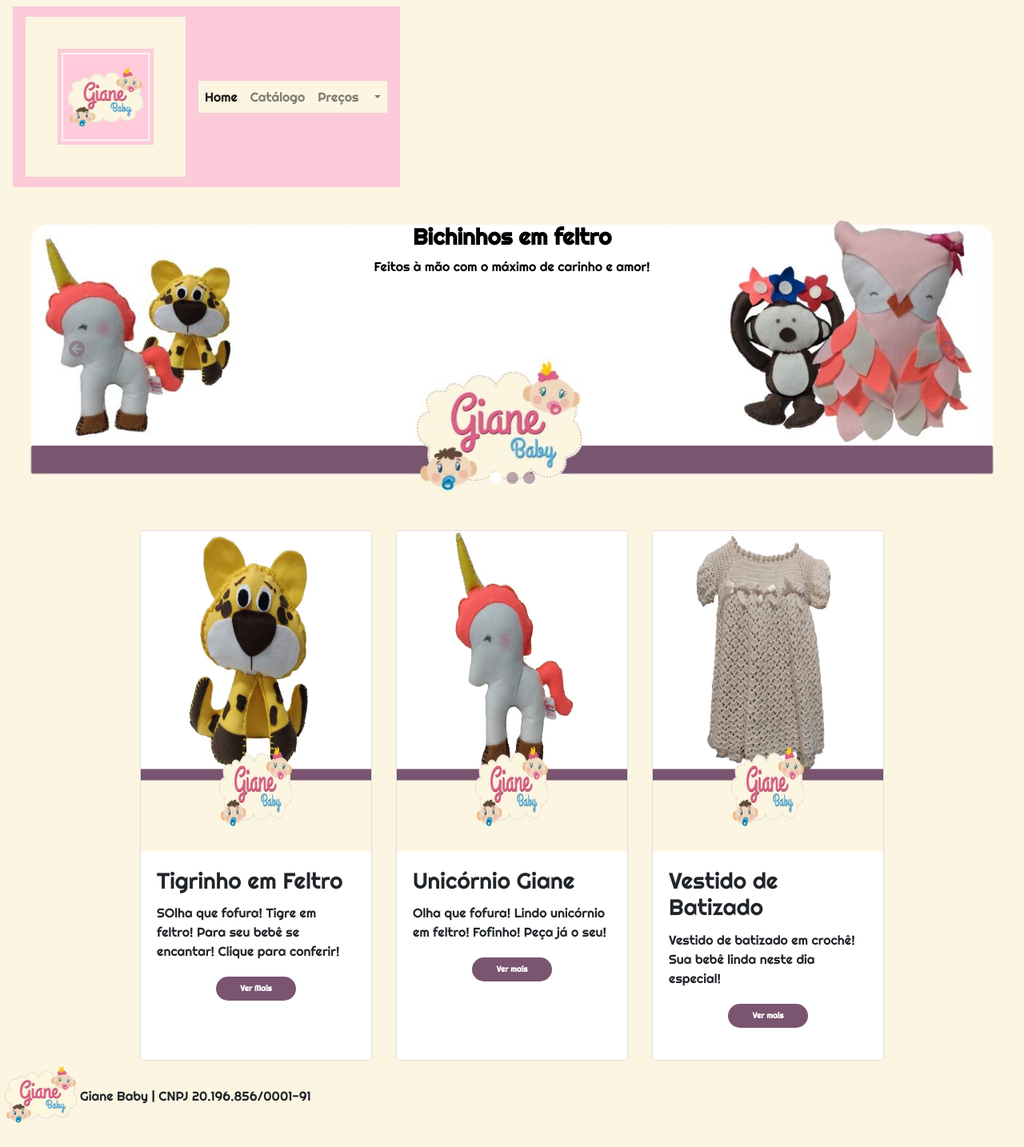
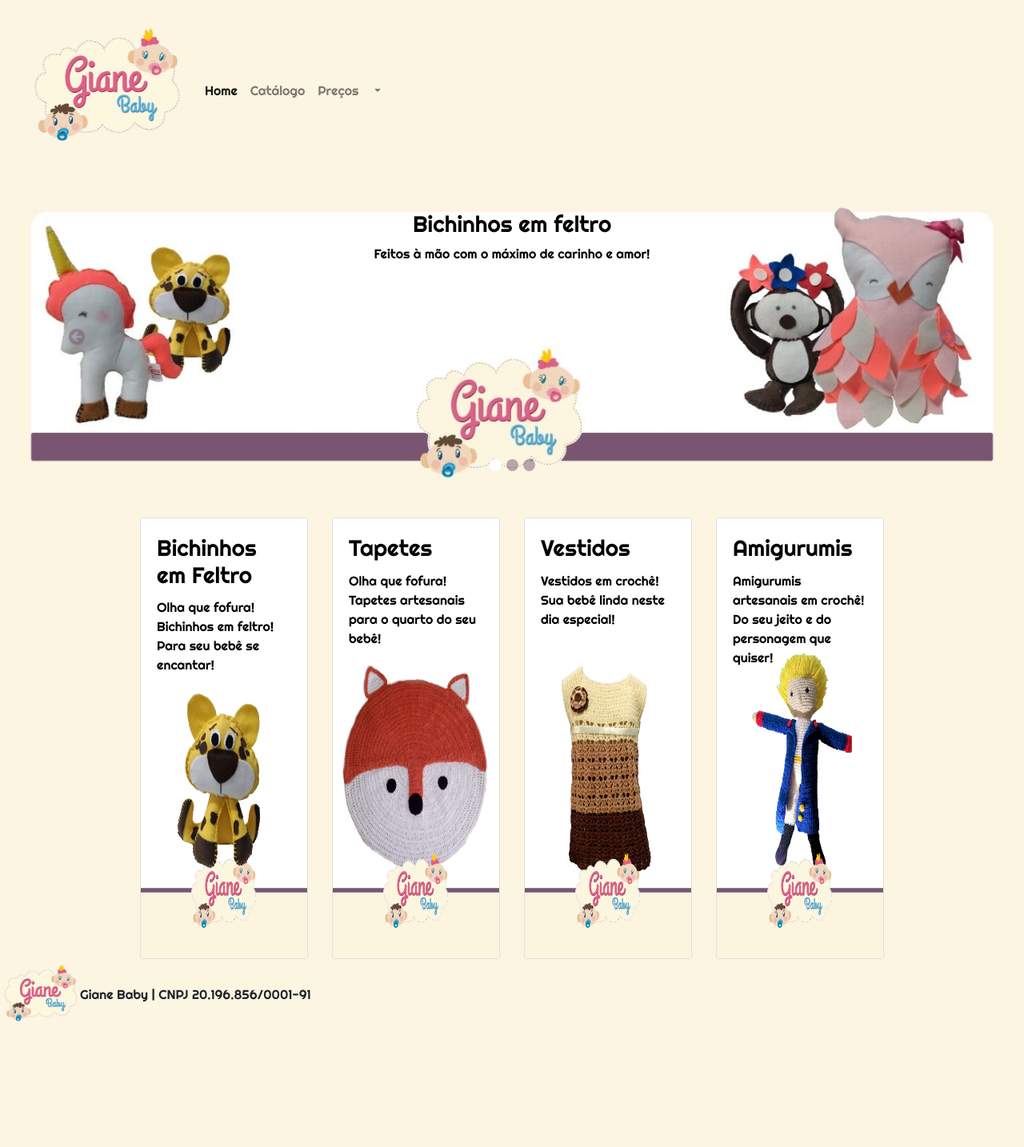
Before and after one commit to rafaoctavio/Giane-Baby, a PHP site: page / in a window 1280 px wide. Shown: the whole page at 80% size. After the commit the page ends 1277 px from the top, so only its background shows below. Run offline with PHP 8.4, Linux system fonts and the light colour scheme.

Commit message:
alterando navbar, fontes, e layout dos cards

```diff
--- a/assets/css/style.css
+++ b/assets/css/style.css
@@ -7,10 +7,16 @@
     font-family: 'Righteous', sans-serif;
 }
 
+
+header,  {
+    background-color: #795571;
+
+}
+
 h5 {
     background-color: transparent;
     font-size: 1.75rem;
-    font-weight: 600;
+    font-weight: 400;
 }
 
 
@@ -63,13 +69,7 @@ body {
     color: black;
     text-align: center;
 }
-.carousel-item {
-    background-color: transparent !important;
-    min-height: 30px;
-    width: inherit;
-    height: auto;
 
-}
 
 li[data-target="#carouselExampleCaptions"] {
     width: 15px;
@@ -106,6 +106,16 @@ h3 {
 
 }
 
+.card-img-overlay {
+    background: transparent;
+    color: black;
+    position: absolute;
+    top: 0;
+    right: 0;
+    bottom: 0;
+    left: 0;
+    padding: 1.25rem;
+}
 .card-body {
     background-color: #fff;
     -ms-flex: 1 1 auto;
--- a/index.html
+++ b/index.html
@@ -14,8 +14,8 @@
   <body>
     <header>
       <nav class="navbar navbar-expand-lg navbar-light bg-light">
-        <nav class="navbar navbar-light" style="background-color: #FBCBD9;">
-        <a class="navbar-brand" href="#"><img src="img/logo.png" width="200px" height="auto"></a>
+        <nav class="navbar navbar-light">
+        <a class="navbar-brand" href="#"><img src="img/logo_no_bg.png" width="200px" height="auto"></a>
         <button class="navbar-toggler" type="button" data-toggle="collapse" data-target="#navbarNavDropdown"
           aria-controls="navbarNavDropdown" aria-expanded="false" aria-label="Toggle navigation">
           <span class="navbar-toggler-icon"></span>
@@ -88,27 +88,35 @@
       <article class="card-deck mx-3">
         <h2 class="subtitulo my-3"></h2>
         <div class="card" style="width: 18rem" ;>
-          <img src="img/bg1.jpg" class="card-img-top" width="400px" height="400px" alt="meu card">
-          <div class="card-body">
-            <h3 class="card-title">Tigrinho em Feltro</h3>
-            <p class="card-text">SOlha que fofura! Tigre em feltro! Para seu bebê se encantar! Clique para conferir!</p>
-            <a href="#" class="btn btn-primary">Ver Mais</a>
+          <img src="img/card1.jpg" class="card-img-top" width="370px" height="550px" alt="meu card">
+          <div class="card-img-overlay">
+            <h3 class="card-title">Bichinhos em Feltro</h3>
+            <p class="card-text">Olha que fofura! Bichinhos em feltro! Para seu bebê se encantar!</p>
+            <a href="#" class="stretched-link"></a>
           </div>
         </div>
         <div class="card" style="width: 18rem;">
-          <img src="img/bg2.jpg" class="card-img-top" width="400px" height="400px" alt="meu card">
-          <div class="card-body">
-            <h3 class="card-title">Unicórnio Giane</h3>
-            <p class="card-text">Olha que fofura! Lindo unicórnio em feltro! Fofinho! Peça já o seu!</p>
-            <a href="#" class="btn btn-primary">Ver mais</a>
+          <img src="img/card2.jpg" class="card-img-top" width="370px" height="550px" alt="meu card">
+          <div class="card-img-overlay">
+            <h3 class="card-title">Tapetes</h3>
+            <p class="card-text">Olha que fofura! Tapetes artesanais para o quarto do seu bebê!</p>
+            <a href="#" class="stretched-link"></a>
           </div>
         </div>
         <div class="card" style="width: 18rem;">
-          <img src="img/bg3.jpg" class="card-img-top" width="400px" height="400px" alt="meu card">
-          <div class="card-body">
-            <h3 class="card-title">Vestido de Batizado</h3>
-            <p class="card-text">Vestido de batizado em crochê! Sua bebê linda neste dia especial! </p>
-            <a href="#" class="btn btn-primary">Ver mais</a>
+          <img src="img/card3.jpg" class="card-img-top" width="370px" height="550px" alt="meu card">
+          <div class="card-img-overlay">
+            <h3 class="card-title">Vestidos</h3>
+            <p class="card-text">Vestidos em crochê! Sua bebê linda neste dia especial! </p>
+            <a href="#" class="stretched-link"></a>
+          </div>
+        </div>
+        <div class="card" style="width: 18rem;">
+          <img src="img/card4.jpg" class="card-img-top" width="370px" height="550px" alt="meu card">
+          <div class="card-img-overlay">
+            <h3 class="card-title">Amigurumis</h3>
+            <p class="card-text">Amigurumis artesanais em crochê! Do seu jeito e do personagem que quiser! </p>
+            <a href="#" class="stretched-link"></a>
           </div>
         </div>
 
```
Also changed, not shown: img/bg1.jpg (deleted), img/bg2.jpg (deleted), img/bg3.jpg (deleted), img/bg4.jpg (deleted), img/card1.jpg (added), img/card2.jpg (added), img/card3.jpg (added), img/card4.jpg (added).
